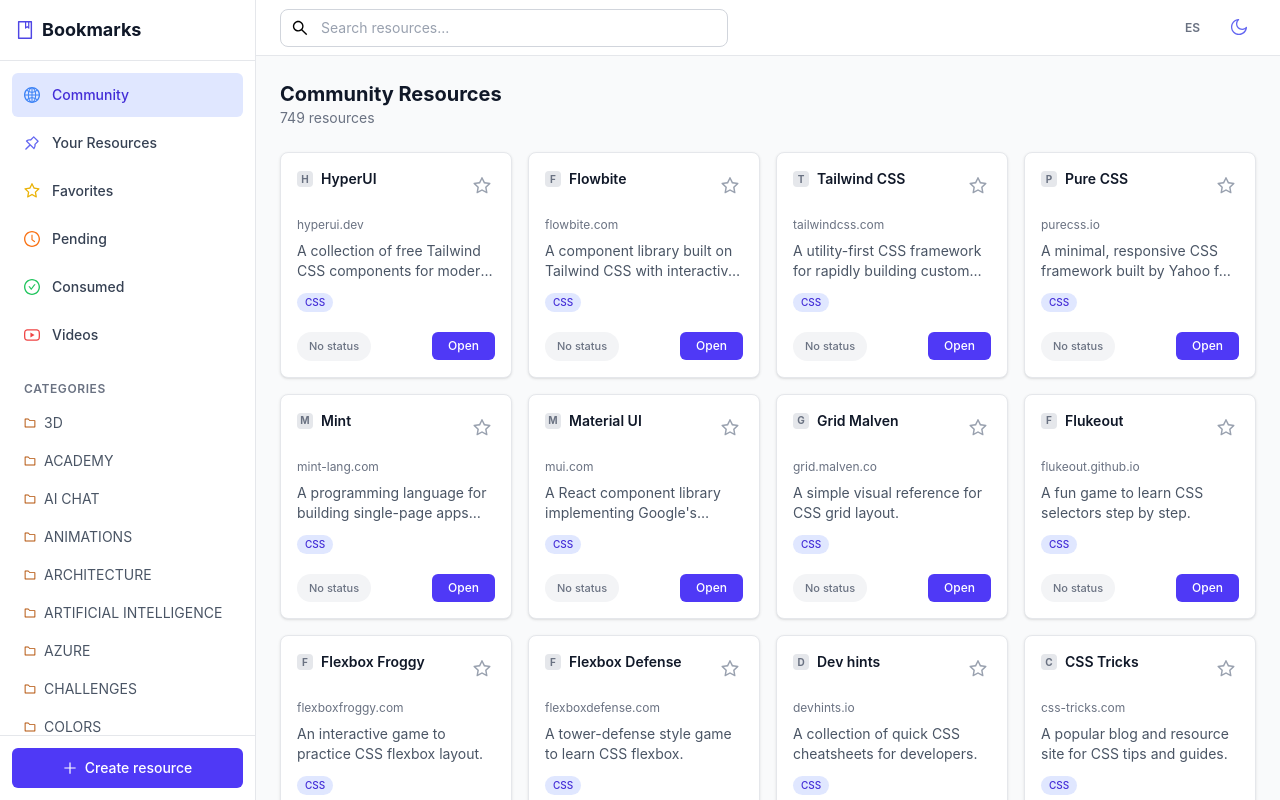
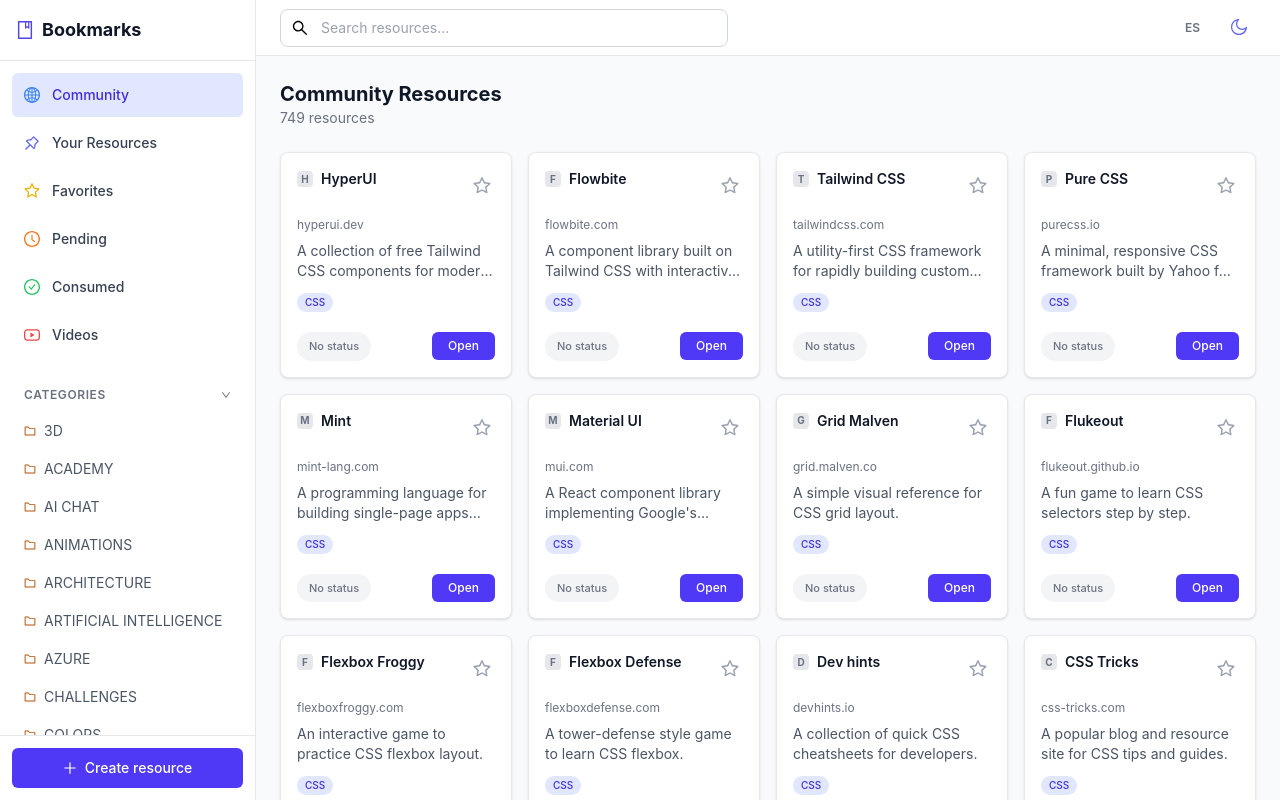
Before and after one commit to davidangarita1/webresources, a React (Vite) app: page / in a window 1280 px wide. Built offline with nearby package versions, Linux system fonts and the light colour scheme.

Commit message:
feat: enhance user experience and optimize performance

```diff
--- a/src/components/Sidebar.tsx
+++ b/src/components/Sidebar.tsx
@@ -9,8 +9,10 @@ import {
   FolderOutlined,
   PlusOutlined,
   YoutubeOutlined,
+  DownOutlined,
+  RightOutlined,
 } from "@ant-design/icons"
-import type { ReactNode } from "react"
+import { type ReactNode, useState } from "react"
 import { useTranslation } from "react-i18next"
 import { useResourceStore } from "../store"
 
@@ -38,6 +40,7 @@ export function Sidebar({ isOpen, onClose, onCreateResource }: SidebarProps) {
   const categories = useResourceStore((s) => s.categories)
   const setActiveFilter = useResourceStore((s) => s.setActiveFilter)
   const setActiveCategory = useResourceStore((s) => s.setActiveCategory)
+  const [categoriesOpen, setCategoriesOpen] = useState(true)
 
   function handleNavClick(action: () => void) {
     action()
@@ -96,10 +99,16 @@ export function Sidebar({ isOpen, onClose, onCreateResource }: SidebarProps) {
           </ul>
 
           <div className="mt-6">
-            <h2 className="mb-2 px-3 text-xs font-semibold uppercase tracking-wider text-gray-500 dark:text-gray-400">
-              {t("nav.categories")}
-            </h2>
-            <ul className="space-y-0.5">
+            <button
+              onClick={() => setCategoriesOpen((o) => !o)}
+              className="flex w-full items-center justify-between px-3 py-1.5 text-xs font-semibold uppercase tracking-wider text-gray-500 hover:text-gray-700 dark:text-gray-400 dark:hover:text-gray-200 transition-colors"
+              aria-expanded={categoriesOpen}
+            >
+              <span>{t("nav.categories")}</span>
+              {categoriesOpen ? <DownOutlined className="text-[10px]" /> : <RightOutlined className="text-[10px]" />}
+            </button>
+            {categoriesOpen && (
+              <ul className="mt-1 space-y-0.5">
                 {categories.map((category) => (
                   <li key={category}>
                     <button
@@ -116,6 +125,7 @@ export function Sidebar({ isOpen, onClose, onCreateResource }: SidebarProps) {
                   </li>
                 ))}
               </ul>
+            )}
           </div>
         </nav>
 
```
Lines whose indentation alone changed are shown as unchanged.
